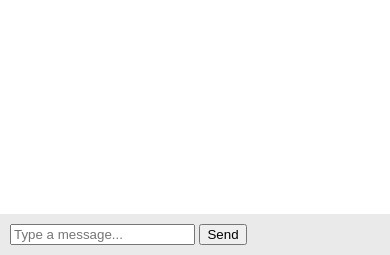
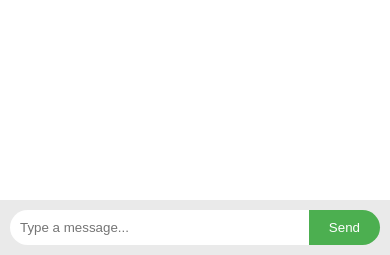
Before and after one commit to Vincsenzo/NotTwitter, a Django app: page /messaging/ in a window 390 px wide. Shown: the part 589-844 px from the top of the page. Run offline with Django 4.2, Linux system fonts and the light colour scheme; the visitor is signed in with stand-in values (Sample User, id 1); data that the repository does not hold is empty.

Commit message:
changing css for messaging input box + homepage is better on phones

```diff
--- a/messaging/templates/messaging/message.html
+++ b/messaging/templates/messaging/message.html
@@ -23,8 +23,31 @@
     align-self: flex-start;
   }
   .input-box {
+    display: flex;
+    justify-content: center;
     padding: 10px;
     background-color: #eaeaea;
+  }
+  .input-box form {
+    display: flex;
+    align-items: center;
+    width: 100%;
+  }
+  .input-box input[type="text"] {
+    flex: 1;
+    padding: 10px;
+    border: none;
+    border-top-left-radius: 20px; /* Rounded corners for input box */
+    border-bottom-left-radius: 20px; /* Rounded corners for input box */
+  }
+  .input-box button[type="submit"] {
+    padding: 10px 20px;
+    background-color: #4CAF50;
+    color: white;
+    border: none;
+    border-top-right-radius: 20px; /* Rounded corners for send button */
+    border-bottom-right-radius: 20px; /* Rounded corners for send button */
+    cursor: pointer;
   }
   .from-me {
     align-self: flex-end;
--- a/messaging/templates/messaging/message_form.html
+++ b/messaging/templates/messaging/message_form.html
@@ -1,5 +1,5 @@
 <form method="post">
     {% csrf_token %}
-    <input type="text" placeholder="Type a message..." name="message">
+    <input type="text" placeholder="Type a message..." name="message" autocomplete="off">
     <button type="submit">Send</button>
 </form>
```
Also changed, not shown: notTwitter/templates/notTwitter/base.html (+10 -2 lines).
